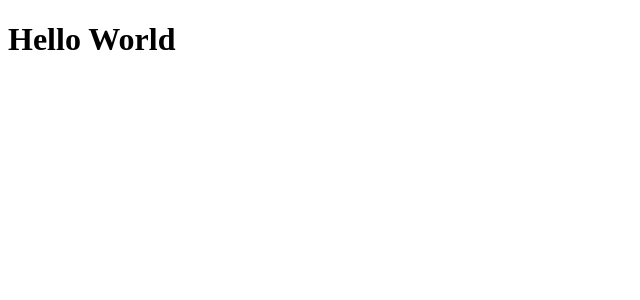
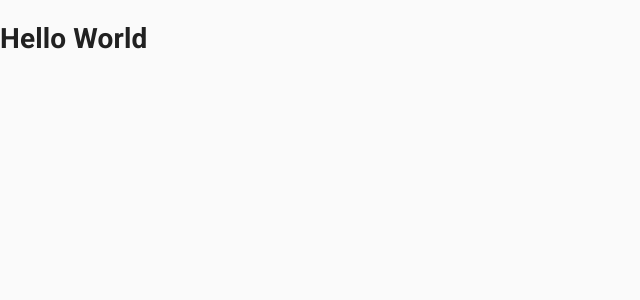
Before and after one commit to rubensbatista98/teste-linx, a React (Create React App) app: page / in a window 1280 px wide. Shown: the top 300 px of the page, without its empty margins (0-640 px from the left). Built offline with nearby package versions, Linux system fonts and the light colour scheme.

Commit message:
feat: add reset css from material-ui

```diff
--- a/src/App.tsx
+++ b/src/App.tsx
@@ -1,5 +1,13 @@
+import { CssBaseline } from '@material-ui/core';
+
 function App() {
-  return <h1>Hello World</h1>;
+  return (
+    <>
+      <CssBaseline />
+
+      <h1>Hello World</h1>
+    </>
+  );
 }
 
 export default App;
```
